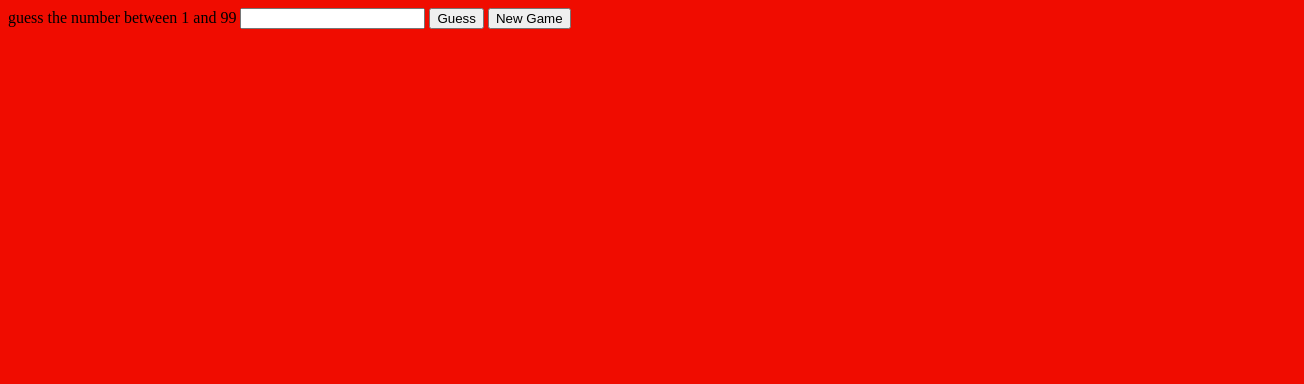
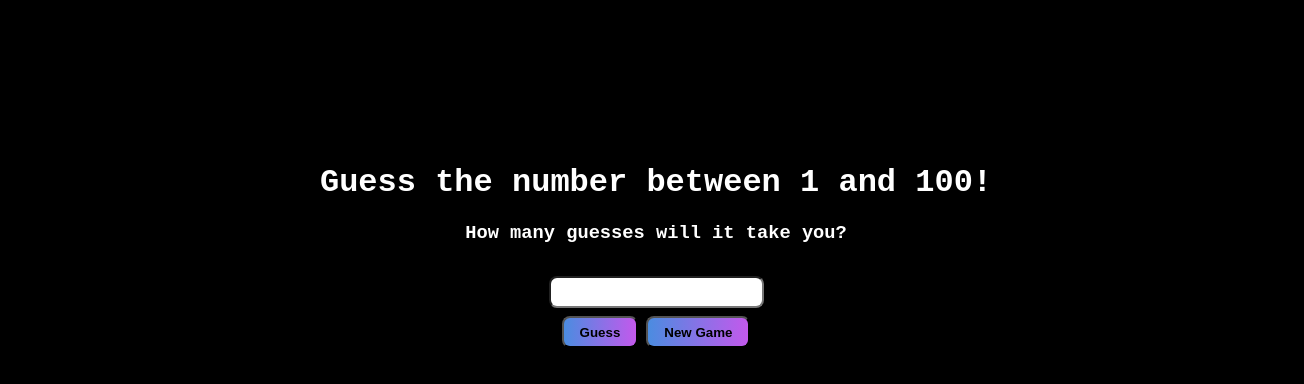
Before and after one commit to nathan-dopko/nathandopko.github.io, a plain HTML site: page index.html in a window 1280 px wide. Shown: the whole page, 1304 px wide, since content can reach past the window. Drawn offline with Linux system fonts and the light colour scheme.

Commit message:
updates to style of game

```diff
--- a/index.html
+++ b/index.html
@@ -1,52 +1,51 @@
 <html>
+  <head>
+    <title>Guess The Number</title>
+    <link rel="stylesheet" type="text/css" href="style.css" />
+  </head>
 
-<body bgcolor=fruitcrisp>
-guess the number between 1 and 99
-
-<input id="myGuess">
+  <body>
+    <div class="header">
+      <h1>Guess the number between 1 and 100!</h1>
+      <h3>How many guesses will it take you?</h3>
+    </div>
+    <div class="body">
+      <input id="myGuess" />
+      <div class="buttonWrapper">
         <button onclick="guess(myGuess.value)">Guess</button>
-
-<button onclick="newgame()">New Game</button>
-
+        <button class="newGame" onclick="newgame()">New Game</button>
+      </div>
+    </div>
   </body>
 </html>
 
 <script>
-var limit = 15
+  var limit = 15;
 
-var numberofGuesses = 0
+  var numberofGuesses = 0;
 
-var myNumber = Math.floor((Math.random() * 99) + 1);
+  var numberofGuessesleft = limit - numberofGuesses;
+
+  var myNumber = Math.floor(Math.random() * 100 + 1);
 
   function guess(myguess) {
-
     numberofGuesses = numberofGuesses + 1;
 
     if (numberofGuesses > limit) {
-
-                alert("too many guesses thanks for playing!!");
-}  else {
-
+      alert('too many guesses thanks for playing!!');
+    } else {
       if (myguess < myNumber) {
-
-                alert("too low!");
-
+        alert('too low! try again...');
       } else if (myguess > myNumber) {
-
-                alert("too high!");
-
+        alert('too high! try again...');
       } else {
-
-                alert("Correct!");
-
+        alert('Correct! you got it in ' + numberofGuesses + ' guesses!');
       }
     }
-
   }
-function newgame(){
-  document.getElementById("myGuess").value = "";
-  myNumber = Math.floor((Math.random() * 99) + 1);
- numberofGuesses = 0
+  function newgame() {
+    document.getElementById('myGuess').value = '';
+    myNumber = Math.floor(Math.random() * 99 + 1);
+    numberofGuesses = 0;
   }
-
 </script>
--- /dev/null
+++ b/style.css
@@ -0,0 +1,65 @@
+button {
+  height: 32px;
+  width: fit-content;
+  padding: 0 16px;
+  border-radius: 8px;
+  background-image: linear-gradient(to right, #4b8ce0 0%, #c359ec 100%);
+  font-weight: bold;
+  cursor: pointer;
+}
+
+button:hover {
+  transition: all 0.3s ease-in-out;
+  border-color: white;
+  color: white;
+}
+
+.header {
+  display: flex;
+  justify-content: center;
+  width: 100%;
+  margin-top: 10%;
+  align-items: center;
+  padding: 16px;
+  flex-direction: column;
+}
+
+.buttonWrapper {
+  display: flex;
+  gap: 8px;
+}
+
+.body {
+  display: flex;
+  justify-content: center;
+  flex-direction: column;
+  width: 100%;
+  align-items: center;
+  padding: 16px;
+  gap: 8px;
+}
+
+input {
+  height: 32px;
+  width: fit-content;
+  padding: 0 16px;
+  border-radius: 8px;
+  font-weight: bold;
+}
+
+h1 {
+  color: white;
+  font-family: 'Courier New', Courier, monospace;
+  text-align: center;
+}
+
+h3 {
+  color: white;
+  font-family: 'Courier New', Courier, monospace;
+  text-align: center;
+  margin: 0;
+}
+
+body {
+  background-color: #000000;
+}
```
Lines whose indentation alone changed are shown as unchanged.
